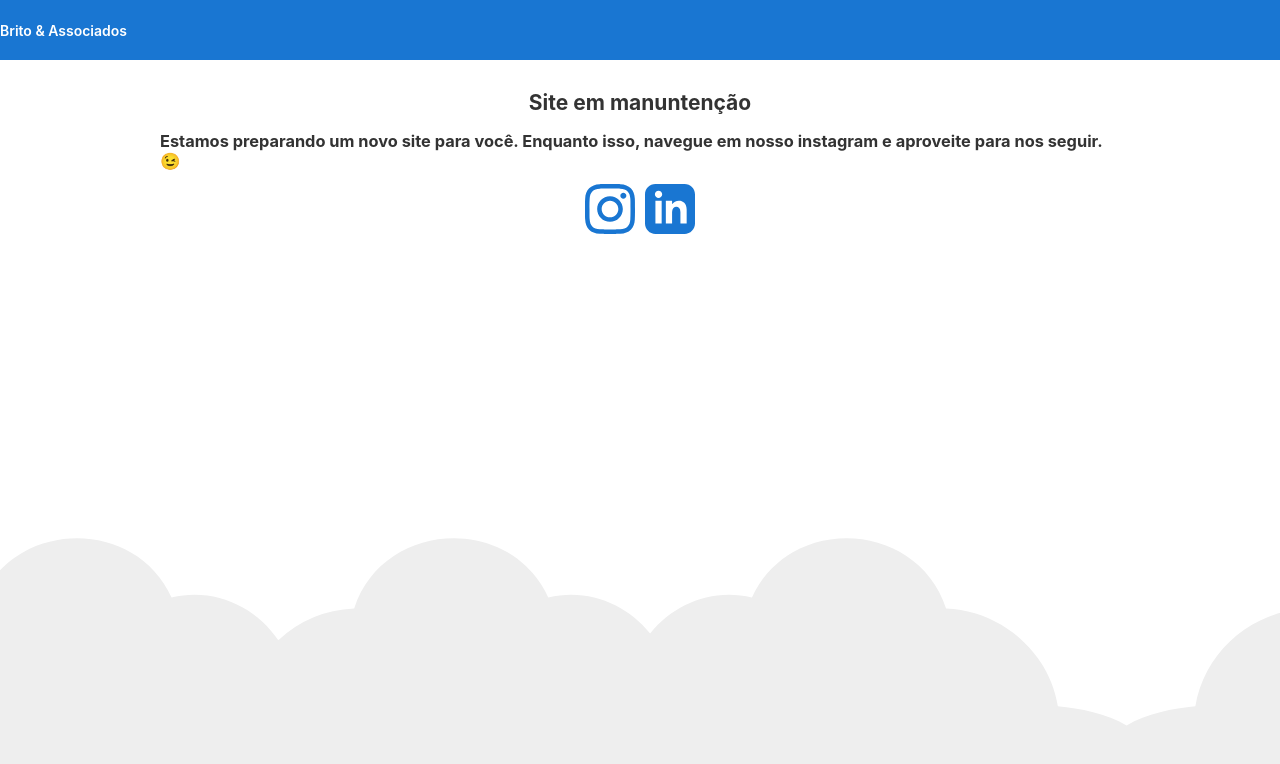
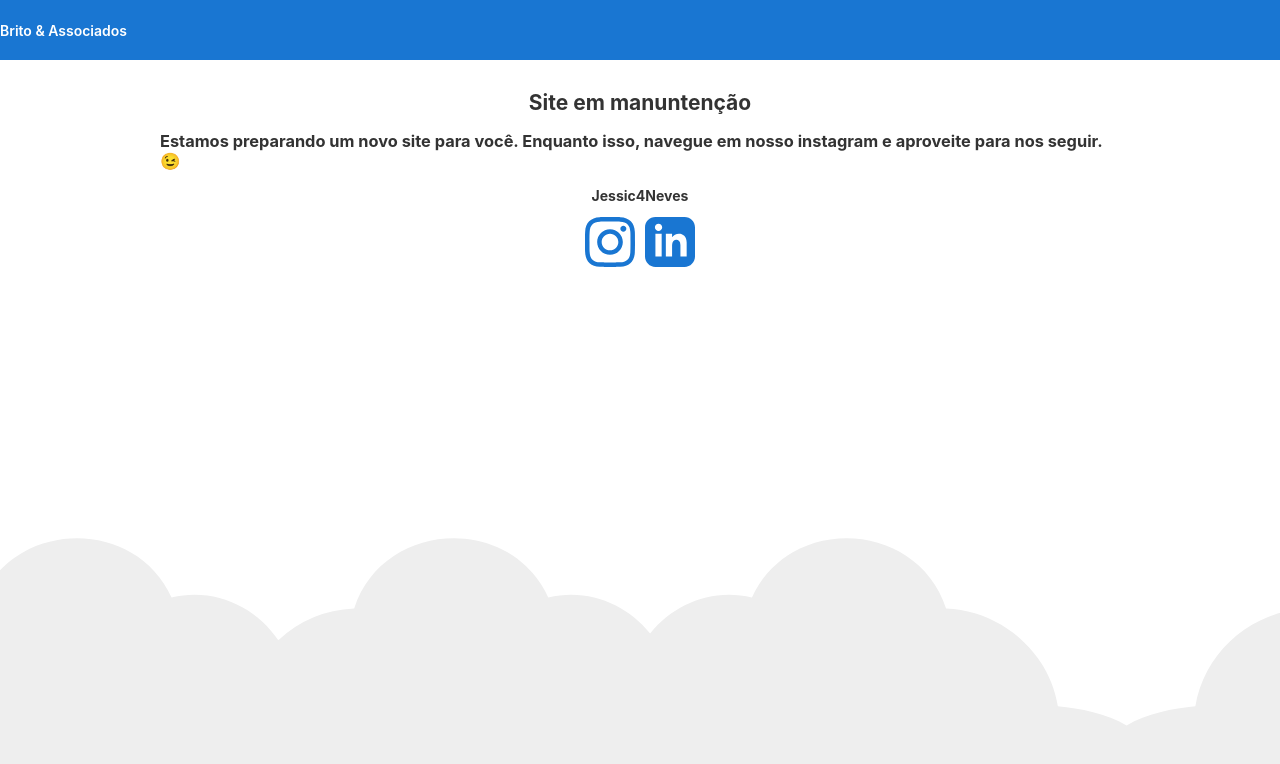
Before and after one commit to Brito-Associados/bea-frontend, an Angular app: page / in a window 1280 px wide. Shown: the top 764 px of the page. Built offline with nearby package versions, Linux system fonts and the light colour scheme.

Commit message:
Update app.component.html

```diff
--- a/src/app/app.component.html
+++ b/src/app/app.component.html
@@ -6,6 +6,8 @@
   <h2>Site em manuntenção </h2>
   <h3>Estamos preparando um novo site para você. Enquanto isso, navegue em nosso instagram e aproveite para nos seguir.
     😉</h3>
+
+  <h4>Jessic4Neves</h4>
   <div >
     <a href="https://www.instagram.com/britoeassociados/" target="_blank" rel="noopener noreferrer">
       <mat-icon svgIcon="instagran" />
```
